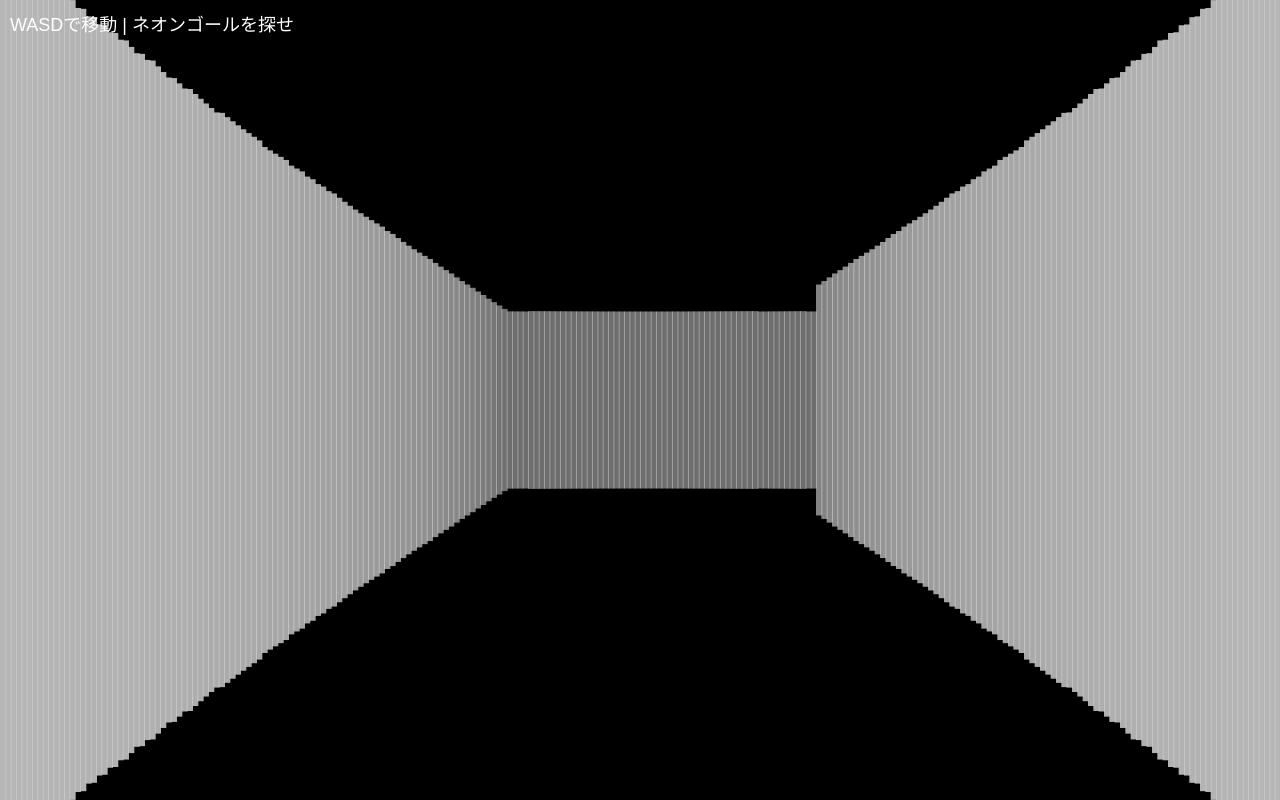
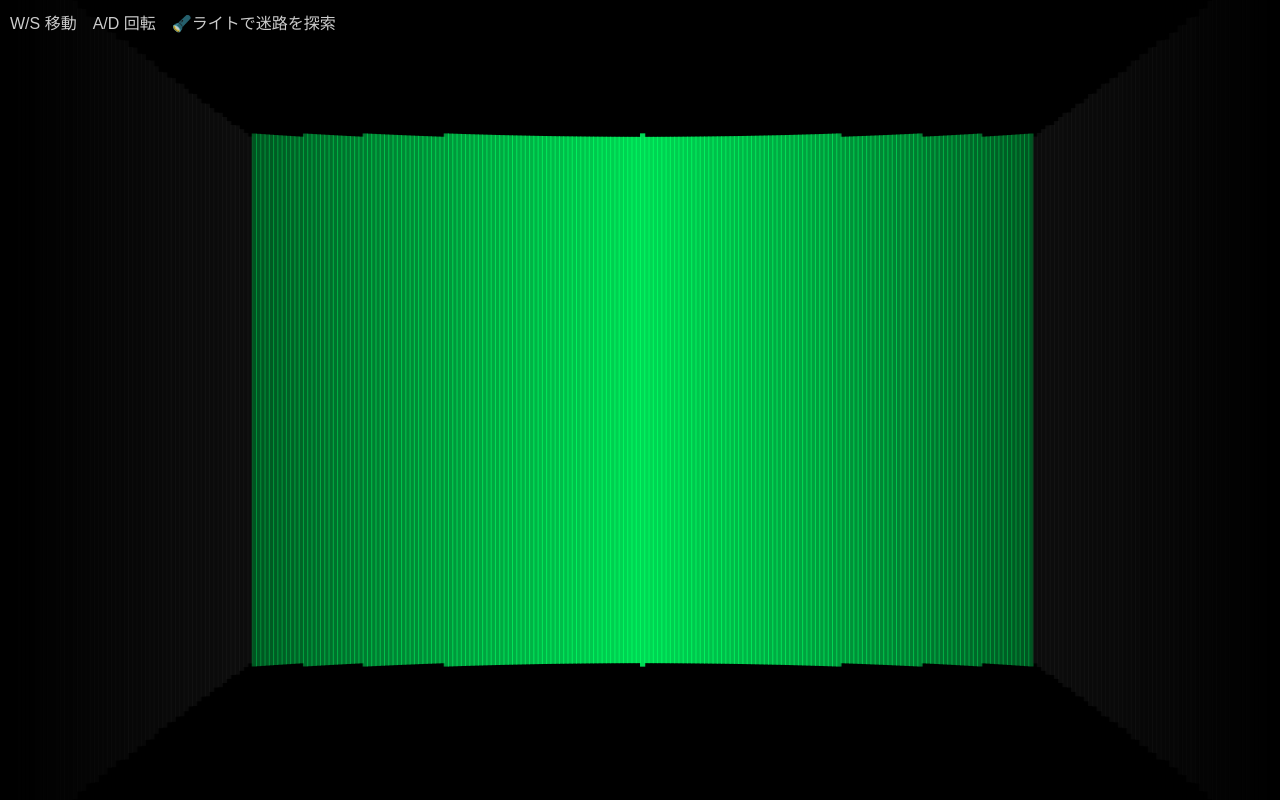
Before and after one commit to shmmrkng/meiro, a plain HTML site: page index.html in a window 1280 px wide. Drawn offline with Linux system fonts and the light colour scheme; animation ran at ten frames a second.

Commit message:
Update index.html

```diff
--- a/index.html
+++ b/index.html
@@ -2,7 +2,7 @@
 <html lang="ja">
 <head>
 <meta charset="UTF-8">
-<title>3D Maze Explorer</title>
+<title>Dark Maze Explorer</title>
 
 <style>
 
@@ -10,15 +10,16 @@ body{
 margin:0;
 overflow:hidden;
 background:black;
+color:white;
 font-family:sans-serif;
-color:white;
 }
 
 #ui{
 position:fixed;
 top:10px;
 left:10px;
-font-size:18px;
+font-size:16px;
+opacity:0.8;
 }
 
 canvas{
@@ -30,7 +31,7 @@ display:block;
 <body>
 
 <div id="ui">
-WASDで移動 | ネオンゴールを探せ
+W/S 移動　A/D 回転　🔦ライトで迷路を探索
 </div>
 
 <canvas id="game"></canvas>
@@ -44,21 +45,23 @@ canvas.width = window.innerWidth
 canvas.height = window.innerHeight
 
 const FOV = Math.PI/3
-const rays = 240
-const maxDepth = 20
+const rays = 300
+const maxDepth = 25
 
 const maze = [
+
 [1,1,1,1,1,1,1,1,1,1,1,1,1,1,1,1,1,1,1,1],
-[1,0,0,0,0,0,1,0,0,0,0,0,1,0,0,0,0,0,2,1],
+[1,0,0,3,0,0,1,0,0,0,0,0,1,0,3,0,0,0,2,1],
 [1,0,1,1,1,0,1,0,1,1,1,0,1,0,1,1,1,0,1,1],
-[1,0,0,0,1,0,0,0,1,0,0,0,1,0,0,0,1,0,0,1],
+[1,0,0,0,1,0,0,3,1,0,0,0,1,0,0,0,1,0,0,1],
 [1,1,1,0,1,1,1,0,1,0,1,1,1,1,1,0,1,1,0,1],
-[1,0,0,0,0,0,1,0,0,0,1,0,0,0,0,0,0,1,0,1],
+[1,0,0,0,0,0,1,0,0,0,1,0,3,0,0,0,0,1,0,1],
 [1,0,1,1,1,0,1,1,1,0,1,0,1,1,1,1,0,1,0,1],
-[1,0,1,0,0,0,0,0,1,0,1,0,1,0,0,0,0,1,0,1],
+[1,0,1,0,0,0,0,0,1,0,1,0,1,0,3,0,0,1,0,1],
 [1,0,1,0,1,1,1,0,1,0,1,0,1,1,1,1,0,1,0,1],
-[1,0,0,0,0,0,1,0,0,0,1,0,0,0,0,0,0,0,0,1],
+[1,0,0,0,0,3,1,0,0,0,1,0,0,0,0,0,0,3,0,1],
 [1,1,1,1,1,0,1,1,1,1,1,1,1,1,1,1,1,1,1,1]
+
 ]
 
 let player = {
@@ -79,13 +82,13 @@ let y = player.y + Math.sin(angle)*depth
 let mx = Math.floor(x)
 let my = Math.floor(y)
 
-if(maze[my] && maze[my][mx] == 1){
-return {depth,type:"wall"}
-}
+if(!maze[my]) continue
 
-if(maze[my] && maze[my][mx] == 2){
-return {depth,type:"goal"}
-}
+let cell = maze[my][mx]
+
+if(cell === 1) return {depth,type:"wall"}
+if(cell === 2) return {depth,type:"goal"}
+if(cell === 3) return {depth,type:"mark"}
 
 }
 
@@ -104,25 +107,35 @@ let rayAngle = player.angle - FOV/2 + FOV*(i/rays)
 
 let ray = castRay(rayAngle)
 
-let depth = ray.depth * Math.cos(rayAngle-player.angle)
+let depth = ray.depth*Math.cos(rayAngle-player.angle)
 
-let wallHeight = canvas.height/(depth+0.0001)
+let height = canvas.height/(depth+0.0001)
 
-let brightness = Math.max(0,1-depth/10)
+let light = Math.max(0,1-depth/10)
+
+let center = rays/2
+let cone = 1-Math.abs(i-center)/center
+light *= cone
+
+if(ray.type==="wall"){
+ctx.fillStyle=`rgba(40,40,40,${light})`
+}
+
+if(ray.type==="mark"){
+ctx.fillStyle=`rgba(0,255,100,${light})`
+}
 
 if(ray.type==="goal"){
-ctx.fillStyle=`rgba(0,255,255,${brightness})`
-}else{
-ctx.fillStyle=`rgba(200,200,200,${brightness})`
+ctx.fillStyle=`rgba(0,255,255,${light})`
 }
 
-let x = i*(canvas.width/rays)
+let x=i*(canvas.width/rays)
 
 ctx.fillRect(
 x,
-canvas.height/2-wallHeight/2,
+canvas.height/2-height/2,
 canvas.width/rays+1,
-wallHeight
+height
 )
 
 }
@@ -131,34 +144,34 @@ wallHeight
 
 function update(){
 
-const moveSpeed = 0.05
-const rotSpeed = 0.04
+const move=0.06
+const rot=0.04
 
-if(keys["a"]) player.angle -= rotSpeed
-if(keys["d"]) player.angle += rotSpeed
+if(keys["a"]) player.angle-=rot
+if(keys["d"]) player.angle+=rot
 
-let moveX=0
-let moveY=0
+let dx=0
+let dy=0
 
 if(keys["w"]){
-moveX += Math.cos(player.angle)*moveSpeed
-moveY += Math.sin(player.angle)*moveSpeed
+dx+=Math.cos(player.angle)*move
+dy+=Math.sin(player.angle)*move
 }
 
 if(keys["s"]){
-moveX -= Math.cos(player.angle)*moveSpeed
-moveY -= Math.sin(player.angle)*moveSpeed
+dx-=Math.cos(player.angle)*move
+dy-=Math.sin(player.angle)*move
 }
 
-let nx = player.x + moveX
-let ny = player.y + moveY
+let nx=player.x+dx
+let ny=player.y+dy
 
-if(maze[Math.floor(ny)][Math.floor(nx)] !== 1){
-player.x = nx
-player.y = ny
+if(maze[Math.floor(ny)][Math.floor(nx)]!==1){
+player.x=nx
+player.y=ny
 }
 
-if(maze[Math.floor(player.y)][Math.floor(player.x)] === 2){
+if(maze[Math.floor(player.y)][Math.floor(player.x)]===2){
 alert("GOAL! 🎉")
 location.reload()
 }
@@ -175,11 +188,11 @@ requestAnimationFrame(loop)
 }
 
 window.addEventListener("keydown",e=>{
-keys[e.key.toLowerCase()] = true
+keys[e.key.toLowerCase()]=true
 })
 
 window.addEventListener("keyup",e=>{
-keys[e.key.toLowerCase()] = false
+keys[e.key.toLowerCase()]=false
 })
 
 loop()
```
